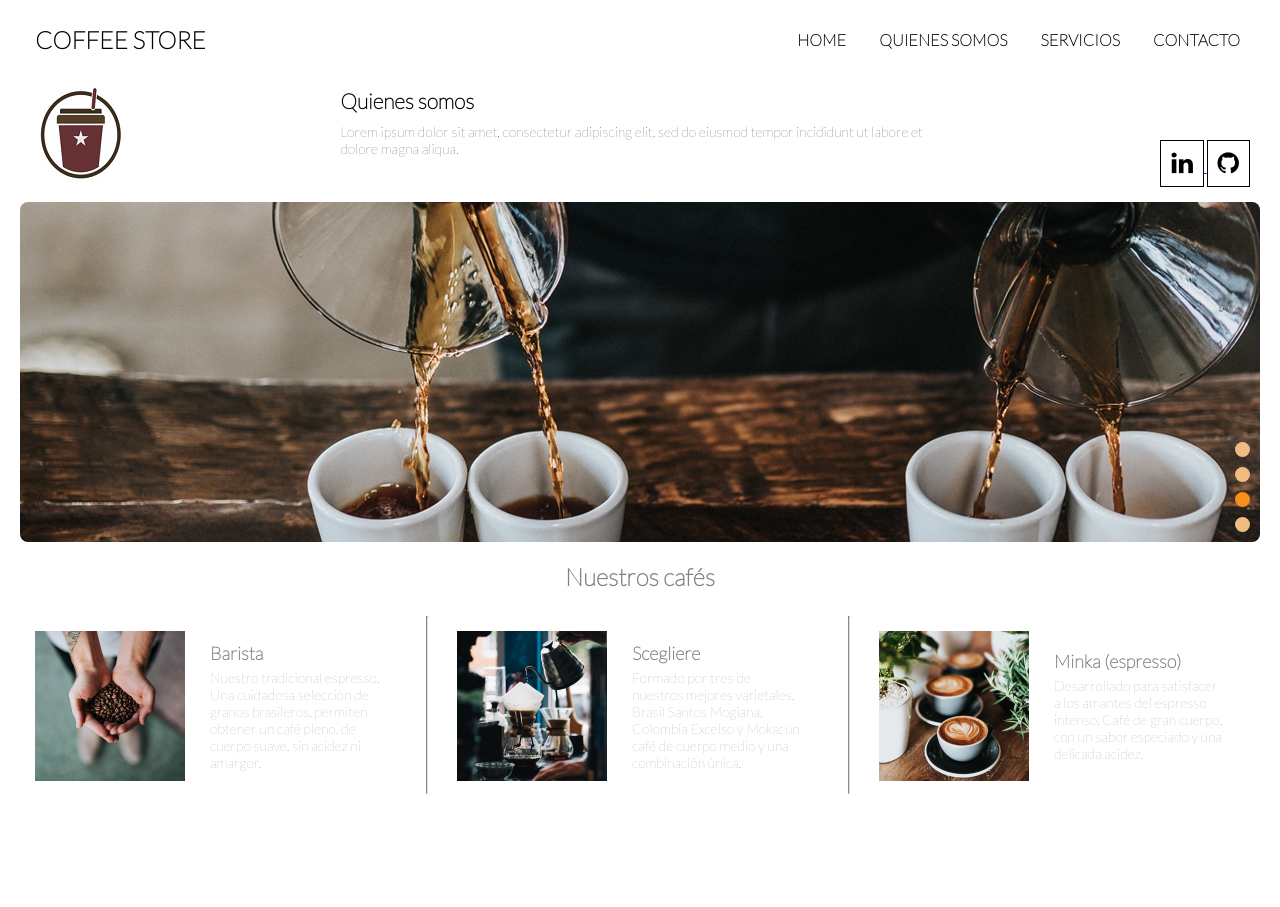
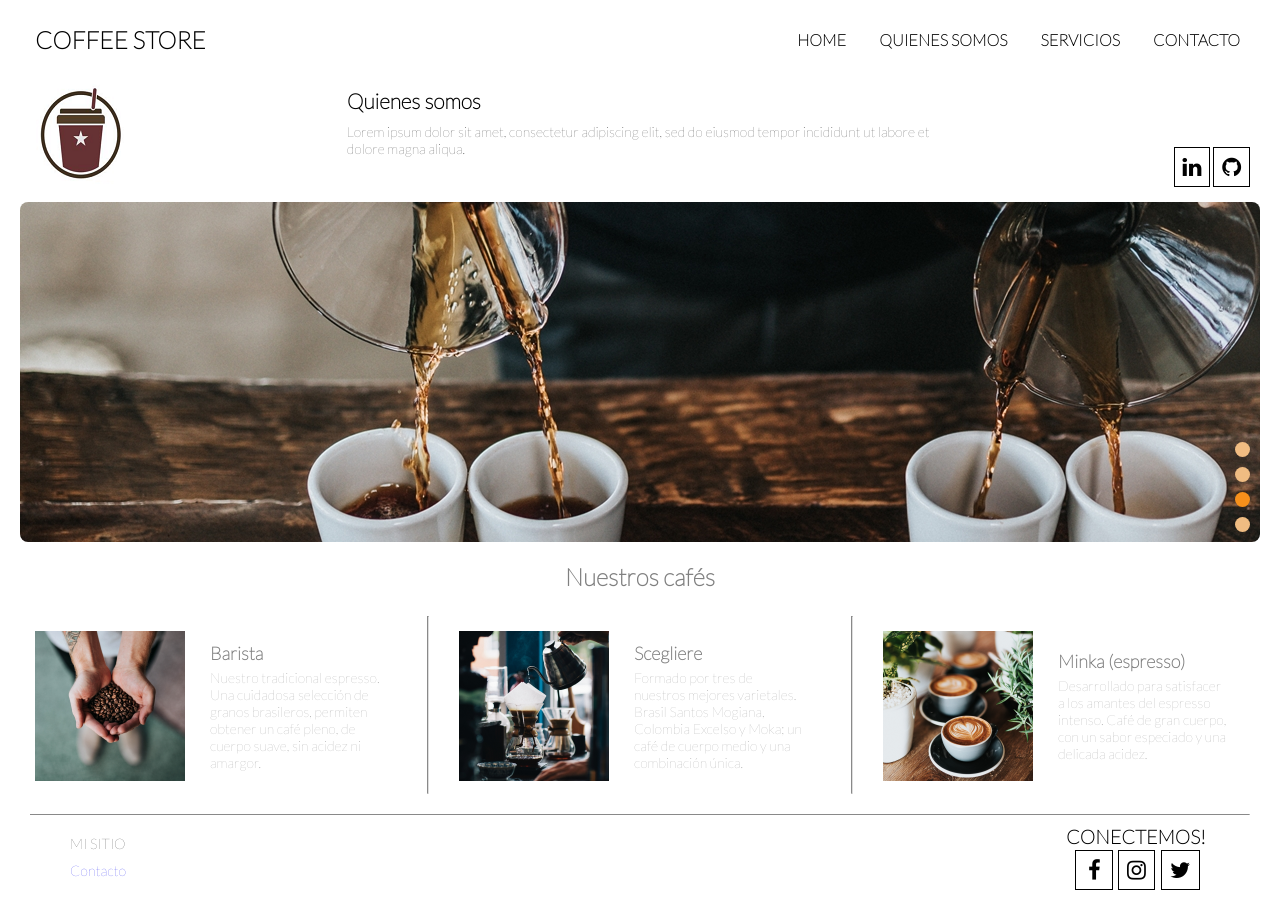
Before and after one commit to deboreyes/Mi-Sitio, a plain HTML site: page TP1/index.html in a window 1280 px wide. Before the commit the page ends 814 px from the top, so only its background shows below. Drawn offline with Linux system fonts and the light colour scheme.

Commit message:
agrego footer

```diff
--- a/TP1/css/styles.css
+++ b/TP1/css/styles.css
@@ -79,10 +79,11 @@ nav a:hover{
 }
 
 .fa {
-  padding: 10px;
+  padding: 8px;
   border: 1px solid;
-  font-size: 25px;
+  font-size: 22px;
   color:black;
+
 }
 
 .fa:hover {
@@ -111,13 +112,15 @@ border-radius: 8px;
   position: absolute;
   display: none;
   align-self: center;
+  pointer-events: none;
 }
 
 #captions p {
   color: white;
   font-size: 2em;
-  background-color: #F0BC82
+  background-color: #F0BC82;
 }
+
 
 #dots {
   position: absolute;
@@ -189,3 +192,56 @@ hr{
 section, article, footer{
   margin-bottom: 5px;
 }
+
+footer {
+  display: flex;
+  flex-wrap: wrap;
+  width: 100%;
+  justify-content: space-between;
+}
+
+.contacto p {
+  align-self: center;
+}
+
+.redes_footer h2 {
+  font-size: 1.2em;
+  font-weight: 800;
+}
+
+
+.footer {
+  list-style: none;
+  align-self: center;
+}
+
+.footer_left {
+  margin: 10px 10px;;
+  text-decoration: none;
+  font-size:  0.9em;
+}
+
+a {
+  text-decoration: none;
+}
+
+.red {
+  display: inline-block;
+  margin: 2px;
+  width: 36px;
+}
+
+.contacto {
+  width: 70%;
+  padding: 0 40px;
+}
+
+.fa-facebook {
+  padding: 8px 12px;
+}
+
+.redes_footer {
+  display: flex;
+  flex-direction: column;
+  width: 20%;
+}
--- a/TP1/index.html
+++ b/TP1/index.html
@@ -34,23 +34,22 @@
 					<a href="#">
 						<i class="fa fa-linkedin"></i>
 					</a>
-	        		<a href="#">
-	        			<i class="fa fa-github"></i>
-	        		</a>
-        		</div>
+	        <a href="#">
+	        	<i class="fa fa-github"></i>
+	        </a>
+        </div>
 			</section>
 		</header>
 
 
 		<!--       SLIDER       --->
 		<section class="slider-container">
-			<!--Images-->
 			<div id="gallery"></div>
 
 			<div id="captions">
 				<p>TE INVITAMOS A DESCUBRIR UNA NUEVA EXPERIENCIA</p>
 			</div>
-			<!-- Dots -->
+
 			<ul id="dots"></ul>
 		</section>
 
@@ -81,7 +80,28 @@
   	    		<p>Desarrollado para satisfacer a los amantes del espresso intenso. Café de gran cuerpo, con un sabor especiado y una delicada acidez.</p>
       	</div>
     	</article>
+			<hr width="100%" size="1">
 		<footer>
+			<div class="contacto">
+				<ul class="footer">
+					<li class="footer_left">MI SITIO</li>
+					<li class="footer_left"><a href="mailto:username@example.com" >Contacto</a></li>
+				</ul>
+			</div>
+			<div class="redes_footer">
+				<h2 class="footer">CONECTEMOS!</h2>
+						<ul class="footer">
+						<li class="red">
+							<a href="#"><i class="fa fa-facebook"></i></a>
+						</li>
+						<li class="red">
+							<a href="#"><i class="fa fa-instagram"></i></a>
+						</li>
+						<li class="red">
+							<a href="#"><i class="fa fa-twitter"></i></a>
+						</li>
+					</ul>
+			</div>
 		</footer>
 	</div>
 	<script type="text/javascript" src="index.js"></script>	<!--Carga el archivo js-->
```
Also changed, not shown: TP1/index.js (+2 -8 lines).
